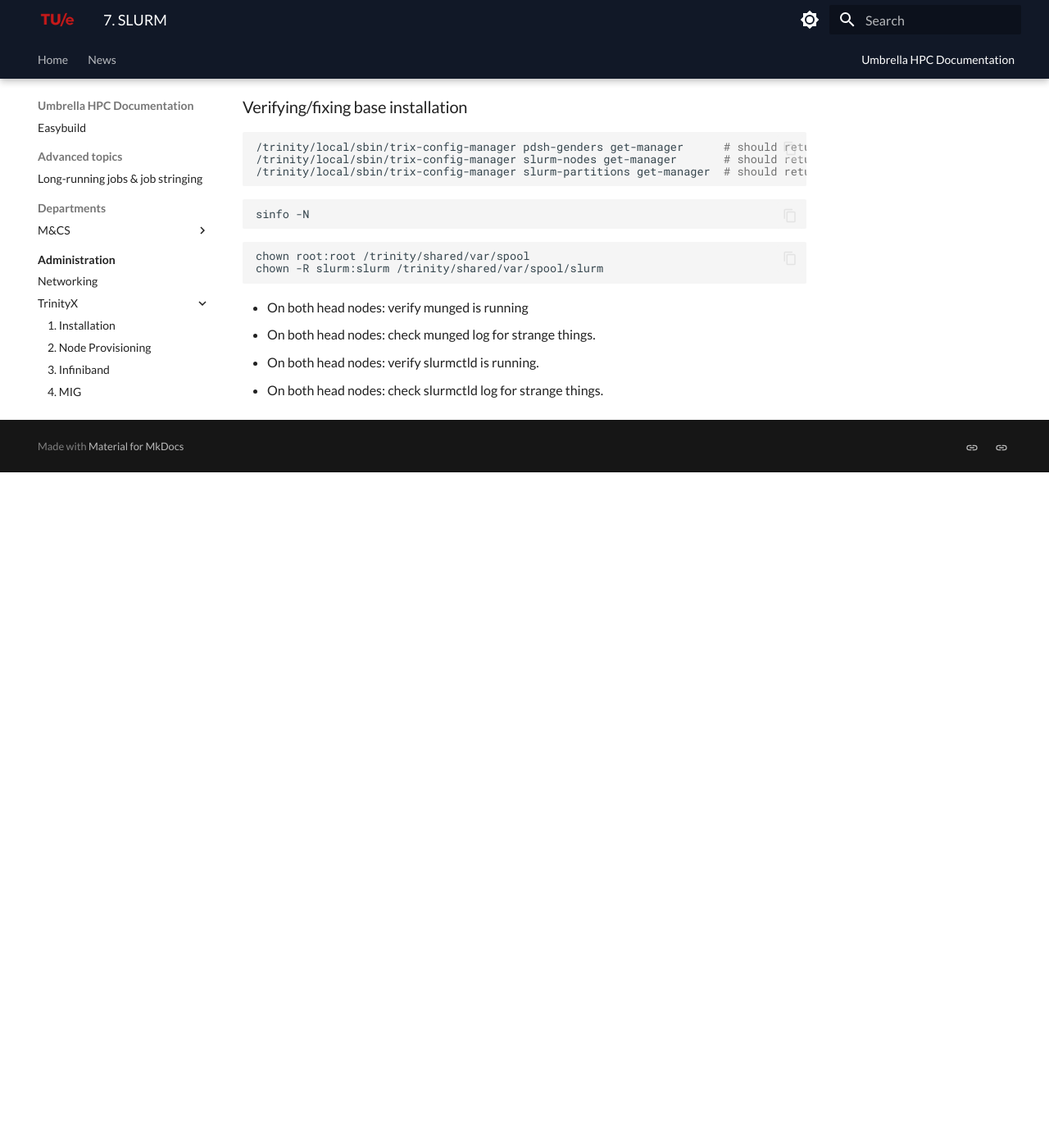
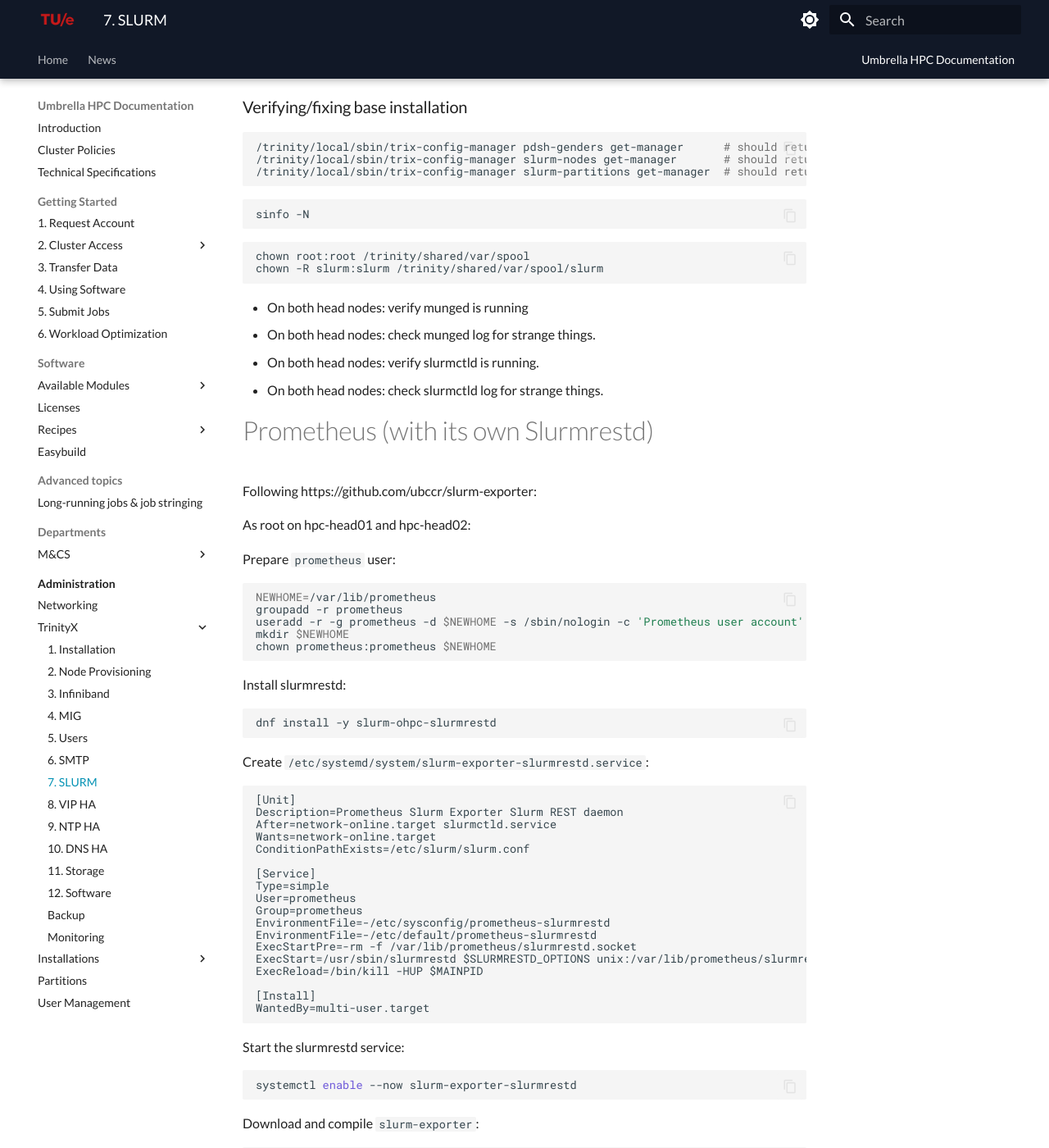
Before and after one commit to gferhpc/supercomputing.tue.nl, an MkDocs documentation site: the page built from pages/documentation/administration/trinityx/slurm.md, in a window 1280 px wide and 1400 px high, scrolled down 3468 px. Shown: the whole window at 82% size. Built offline with MkDocs 1.6.1 and Material for MkDocs 9.7.7, drawn with Linux system fonts in a browser that asks for light colours; before the commit the page ends 4044 px from its top, so only the background shows below that; some of the changed text lies outside the part shown.

Commit message:
docs: admin: slurm: added prometheus exporter

````diff
--- a/pages/documentation/administration/trinityx/slurm.md
+++ b/pages/documentation/administration/trinityx/slurm.md
@@ -161,3 +161,89 @@
 * On both head nodes: check munged log for strange things.
 * On both head nodes: verify slurmctld is running.
 * On both head nodes: check slurmctld log for strange things.
+
+# Prometheus (with its own Slurmrestd)
+
+Following https://github.com/ubccr/slurm-exporter:
+
+As root on hpc-head01 and hpc-head02:
+
+Prepare `prometheus` user:
+```bash
+NEWHOME=/var/lib/prometheus
+groupadd -r prometheus
+useradd -r -g prometheus -d $NEWHOME -s /sbin/nologin -c 'Prometheus user account' prometheus
+mkdir $NEWHOME
+chown prometheus:prometheus $NEWHOME
+```
+Install slurmrestd:
+```bash
+dnf install -y slurm-ohpc-slurmrestd
+```
+Create `/etc/systemd/system/slurm-exporter-slurmrestd.service`:
+```
+[Unit]
+Description=Prometheus Slurm Exporter Slurm REST daemon
+After=network-online.target slurmctld.service
+Wants=network-online.target
+ConditionPathExists=/etc/slurm/slurm.conf
+
+[Service]
+Type=simple
+User=prometheus
+Group=prometheus
+EnvironmentFile=-/etc/sysconfig/prometheus-slurmrestd
+EnvironmentFile=-/etc/default/prometheus-slurmrestd
+ExecStartPre=-rm -f /var/lib/prometheus/slurmrestd.socket
+ExecStart=/usr/sbin/slurmrestd $SLURMRESTD_OPTIONS unix:/var/lib/prometheus/slurmrestd.socket
+ExecReload=/bin/kill -HUP $MAINPID
+
+[Install]
+WantedBy=multi-user.target
+```
+Start the slurmrestd service:
+```bash
+systemctl enable --now slurm-exporter-slurmrestd
+```
+Download and compile `slurm-exporter`:
+```bash
+cd ~
+git clone https://github.com/ubccr/slurm-exporter.git
+cd slurm-exporter
+module purge
+module load Go/1.21.2
+go build
+cp slurm-exporter /usr/local/bin
+chown root:root /usr/local/bin/slurm-exporter
+```
+Unit file `/etc/systemd/system/slurm-exporter.service`:
+```
+[Unit]
+Description=Prometheus Slurm Exporter
+After=network-online.target slurm-exporter-slurmrestd.service
+Wants=network-online.target
+
+[Service]
+Type=simple
+User=prometheus
+Group=prometheus
+ExecStart=/usr/local/bin/slurm-exporter --listen-address=:8080 --unix-socket=/var/lib/prometheus/slurmrestd.socket
+Restart=on-abort
+
+[Install]
+WantedBy=multi-user.target
+```
+Start `slurm-exporter` service:
+```bash
+systemctl enable --now slurm-exporter
+```
+In `/etc/prometheus/prometheus.yaml`, add the following:
+```yaml
+  - job_name: slurm
+    static_configs:
+      - targets: ['hpc-head01:9098']
+```
+And reload Prometheus:
+```bash
+systemctl reload prometheus
+```
````
